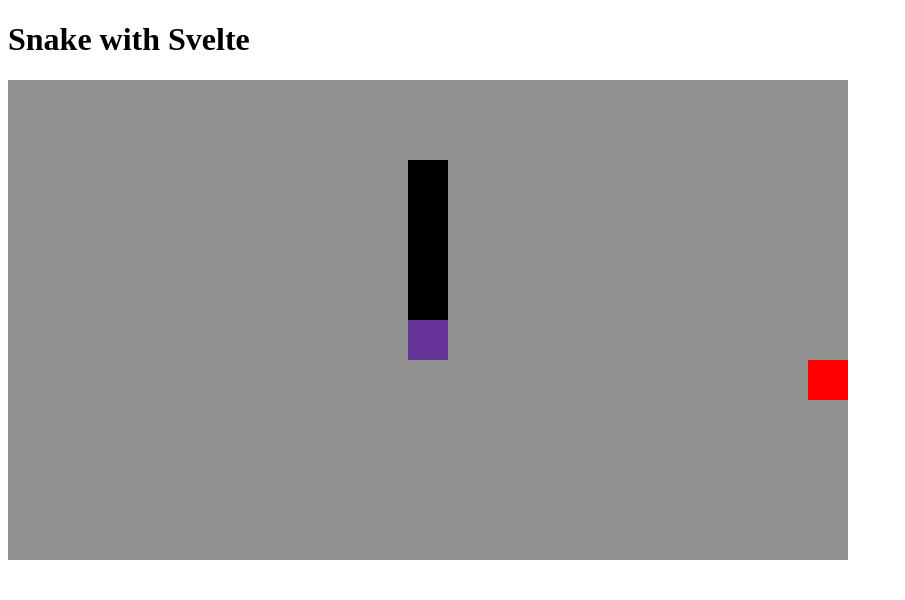
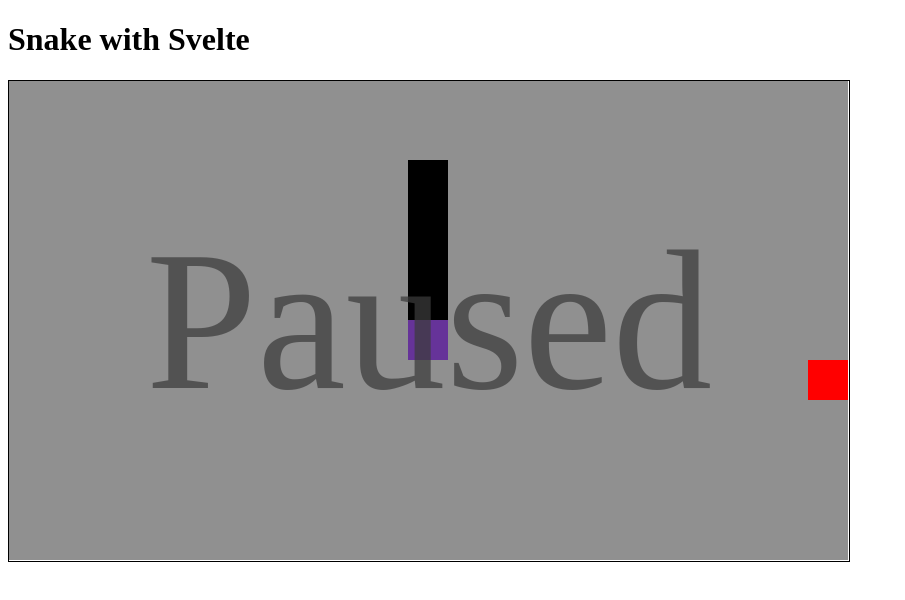
Before and after one commit to GustavoSabel/snake-game-svelte, a SvelteKit app: page / in a window 1280 px wide. Shown: the top 600 px of the page, without its empty margins (0-905 px from the left). Built offline with nearby package versions, Linux system fonts and the light colour scheme.

Commit message:
Add status

```diff
--- a/src/routes/+page.svelte
+++ b/src/routes/+page.svelte
@@ -1,6 +1,8 @@
 <script lang="ts">
 	import Board from './Board.svelte';
 	import { onMount } from 'svelte';
+	import Status from './Status.svelte';
+	import { gameConfig } from './GameStore';
 
 	let intervalNumber: number | null = null;
   let board: Board
@@ -9,11 +11,13 @@
     return !!intervalNumber;
   }
 
+  $: status = intervalNumber ? '' : 'Paused';
+
 	function start() {
 		if (!intervalNumber) {
 			intervalNumber = setInterval(() => {
 				board.run();
-			}, 200);
+			}, $gameConfig.speed);
 		}
 	}
 
@@ -50,5 +54,6 @@
 
 <main>
 	<h1>Snake with Svelte</h1>
+  <Status {status} />
 	<Board bind:this={board} />
 </main>
--- a/src/routes/Board.svelte
+++ b/src/routes/Board.svelte
@@ -1,10 +1,11 @@
 <script lang="ts">
 	import { onMount } from 'svelte';
 	import Snake from './Snake.svelte';
+	import { gameConfig } from './GameStore';
 
-	const fieldWidth = 21;
-	const fieldHeight = 12;
-	const blockSize = 40;
+	$: fieldWidth = $gameConfig.fieldWidth;
+	$: fieldHeight = $gameConfig.fieldHeight;
+	$: blockSize = $gameConfig.blockSize;
 
 	let snake: Snake;
 	let foods: { x: number; y: number }[] = [];
@@ -62,7 +63,7 @@
 	style:width="{fieldWidth * blockSize}px"
 	style:height="{fieldHeight * blockSize}px"
 >
-	<Snake bind:this={snake} {fieldWidth} {fieldHeight} on:move={onMove} {blockSize} />
+	<Snake bind:this={snake} on:move={onMove} />
 
 	{#each foods as food}
 		<div
--- /dev/null
+++ b/src/routes/GameStore.ts
@@ -0,0 +1,8 @@
+import { readable } from 'svelte/store';
+
+export const gameConfig = readable({
+  fieldWidth: 21,
+	fieldHeight: 12,
+	blockSize: 40,
+  speed: 200,
+});
--- a/src/routes/Snake.svelte
+++ b/src/routes/Snake.svelte
@@ -1,17 +1,21 @@
 <script lang="ts">
 	import type { Direction } from '../types/Direction';
-	import { createEventDispatcher } from 'svelte';
+	import { createEventDispatcher, onMount } from 'svelte';
+	import { gameConfig } from './GameStore';
 	const dispatch = createEventDispatcher();
 
-	export let fieldWidth: number;
-	export let fieldHeight: number;
-	export let blockSize: number;
+	$: fieldWidth = $gameConfig.fieldWidth;
+	$: fieldHeight = $gameConfig.fieldHeight;
+	$: blockSize = $gameConfig.blockSize;
 
 	let nextDirection: Direction = 'down';
 	let increment = false;
-	let snake = {
-		direction: nextDirection as Direction,
-		positions: createInicialSnakeBody(5)
+	let snake: {
+		direction: Direction;
+		positions: { x: number; y: number; key: number }[];
+	} = {
+		direction: 'down',
+		positions: []
 	};
 
 	function createInicialSnakeBody(size: number) {
@@ -70,6 +74,13 @@
 	export function incrementSize() {
 		increment = true;
 	}
+
+	onMount(() => {
+		snake = {
+			direction: nextDirection as Direction,
+			positions: createInicialSnakeBody(5)
+		};
+	});
 </script>
 
 <div class="body">
--- /dev/null
+++ b/src/routes/Status.svelte
@@ -0,0 +1,28 @@
+<script lang="ts">
+	import { gameConfig } from './GameStore';
+
+	export let status: string;
+
+	$: fieldWidth = $gameConfig.fieldWidth;
+	$: fieldHeight = $gameConfig.fieldHeight;
+	$: blockSize = $gameConfig.blockSize;
+</script>
+
+<div style:width="{fieldWidth * blockSize}px" style:height="{fieldHeight * blockSize}px">
+  <span>{status}</span>
+</div>
+
+<style>
+  div {
+    position: absolute;
+    border: 1px solid;
+    display: flex;
+    justify-content: center;
+    align-items: center;
+    z-index: 1;
+  }
+	span {
+		color: rgba(59, 59, 59, 0.726);
+    font-size: 200px;
+	}
+</style>
```
